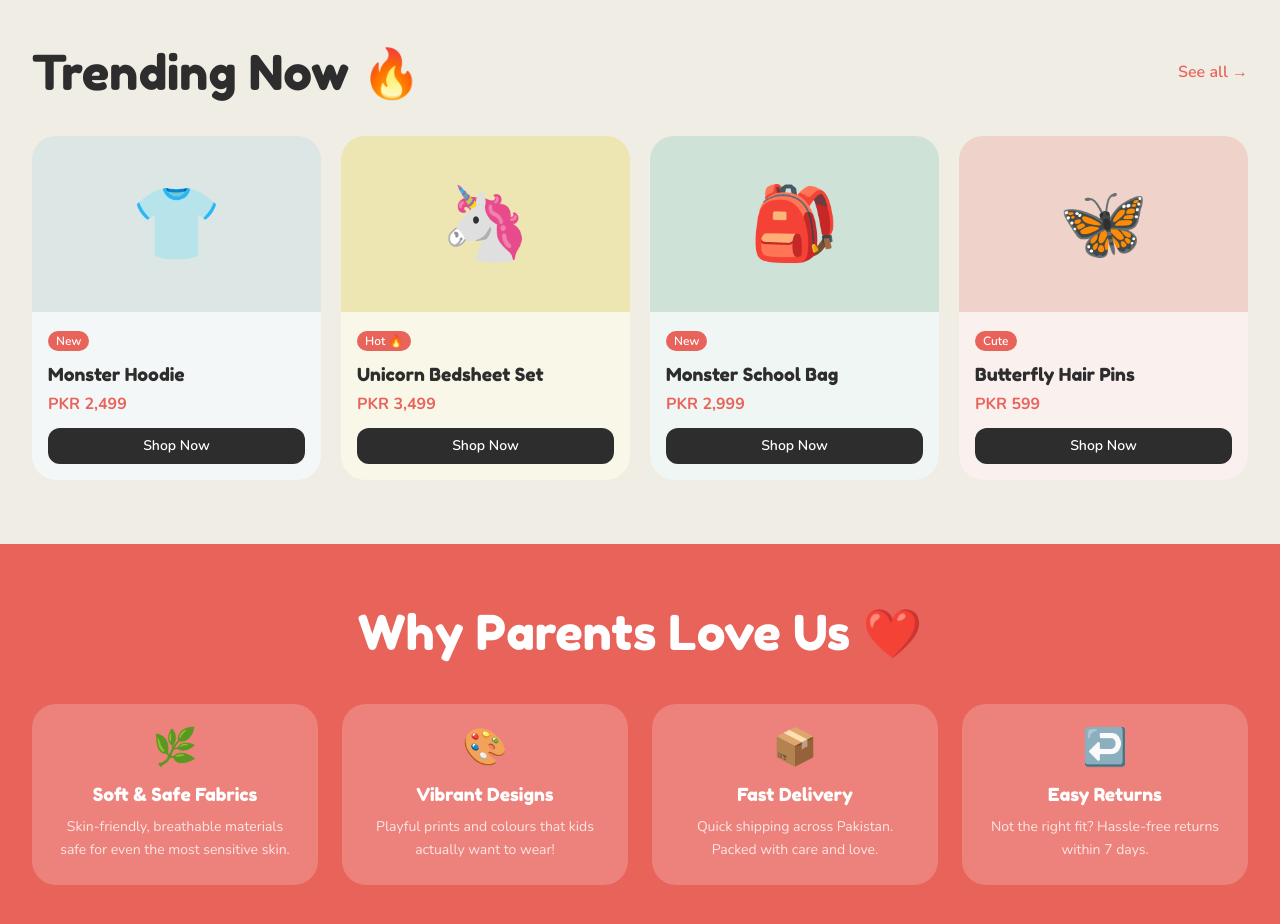
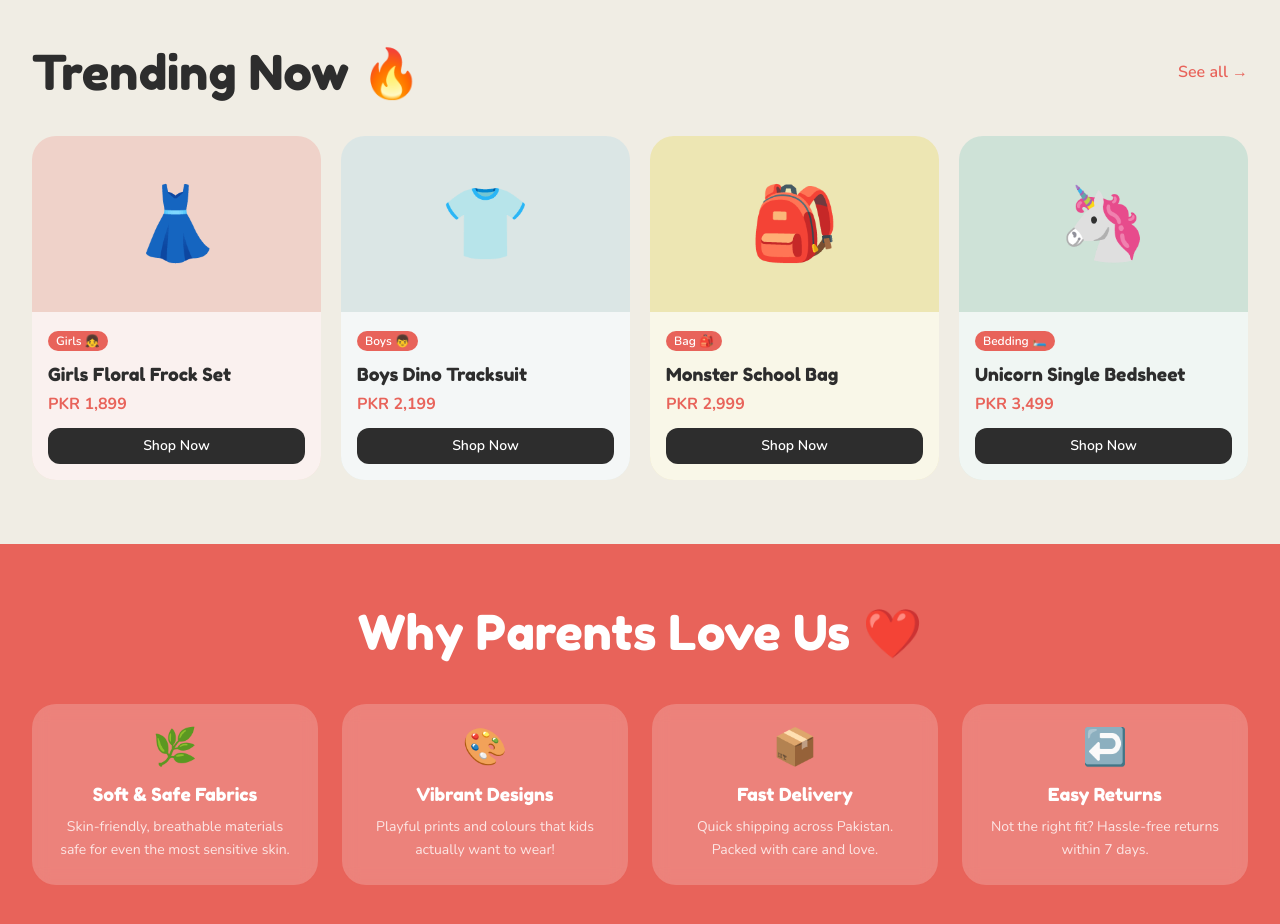
Before and after one commit to razamd09/kiddy-trends, a Next.js app: page / in a window 1280 px wide. Shown: the part 1020-1944 px from the top of the page. Built offline with nearby package versions, Linux system fonts and the light colour scheme.

Commit message:
Update trending now with bag, bedding, girls and boys

```diff
--- a/app/page.js
+++ b/app/page.js
@@ -10,10 +10,10 @@
 ]
 
 const featured = [
-  { name:'Monster Hoodie',       price:'PKR 2,499', badge:'New',    color:'bg-skyblue/30', emoji:'👕' },
-  { name:'Unicorn Bedsheet Set', price:'PKR 3,499', badge:'Hot 🔥', color:'bg-sunny/40',   emoji:'🦄' },
-  { name:'Monster School Bag',   price:'PKR 2,999', badge:'New',    color:'bg-mint/30',    emoji:'🎒' },
-  { name:'Butterfly Hair Pins',  price:'PKR 599',   badge:'Cute',   color:'bg-coral/20',   emoji:'🦋' },
+  { name:'Girls Floral Frock Set',    price:'PKR 1,899', badge:'Girls 👧', color:'bg-coral/20',   emoji:'👗', href:'https://the-kiddy-trends.myshopify.com/collections/all?filter=girls' },
+  { name:'Boys Dino Tracksuit',       price:'PKR 2,199', badge:'Boys 👦',  color:'bg-skyblue/30', emoji:'👕', href:'https://the-kiddy-trends.myshopify.com/collections/all?filter=boys' },
+  { name:'Monster School Bag',        price:'PKR 2,999', badge:'Bag 🎒',   color:'bg-sunny/40',   emoji:'🎒', href:'https://the-kiddy-trends.myshopify.com/collections/all?filter=bags' },
+  { name:'Unicorn Single Bedsheet',   price:'PKR 3,499', badge:'Bedding 🛏️', color:'bg-mint/30', emoji:'🦄', href:'https://the-kiddy-trends.myshopify.com/collections/all?filter=bedding' },
 ]
 
 const features = [
@@ -117,10 +117,10 @@
                 </span>
                 <h4 className="font-display text-lg mt-2 text-charcoal">{item.name}</h4>
                 <p className="text-coral font-bold mt-1">{item.price}</p>
-                <Link href="/collections"
-                  className="mt-3 w-full bg-charcoal text-white text-sm font-semibold py-2 rounded-xl hover:bg-coral transition-colors block text-center">
-                  Shop Now
-                </Link>
+                <a href={item.href} target="_blank" rel="noopener noreferrer"
+  className="mt-3 w-full bg-charcoal text-white text-sm font-semibold py-2 rounded-xl hover:bg-coral transition-colors block text-center">
+  Shop Now
+</a>
               </div>
             </div>
           ))}
```
